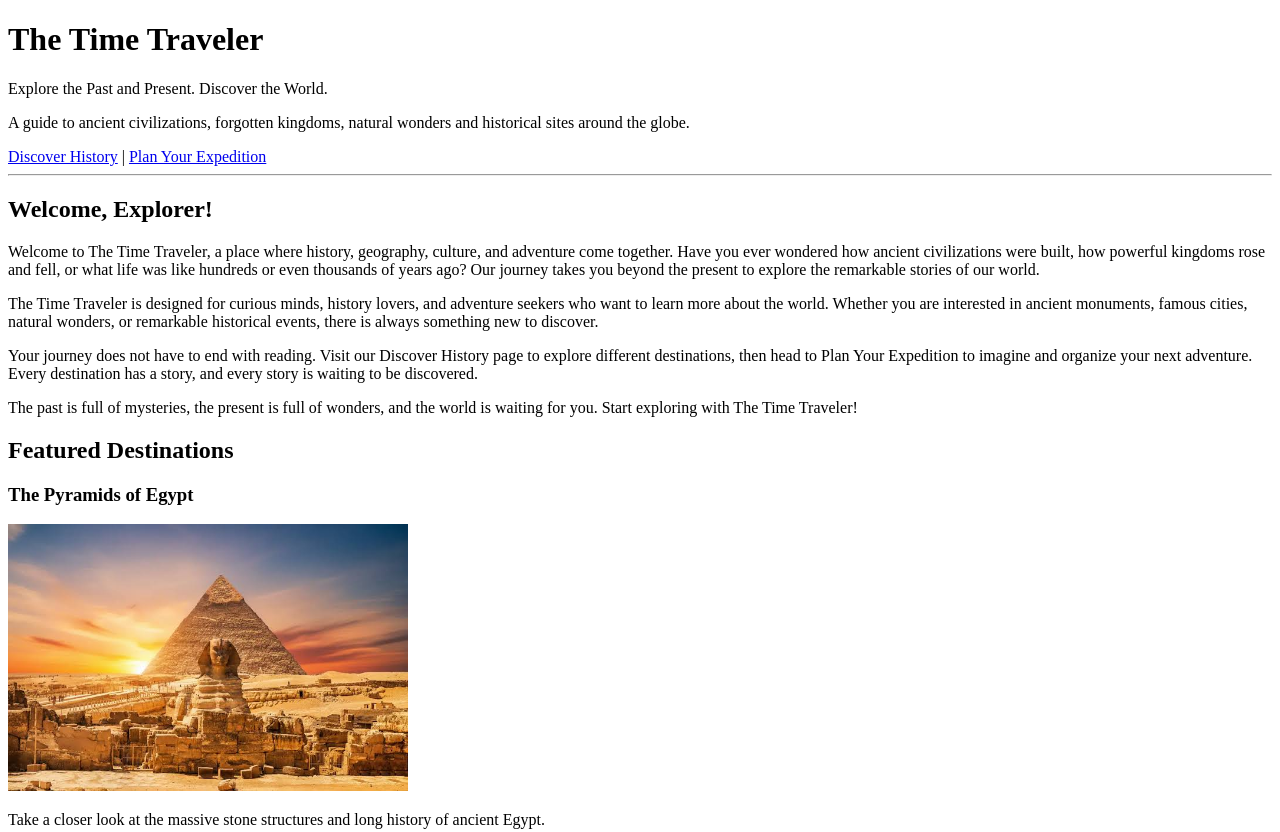
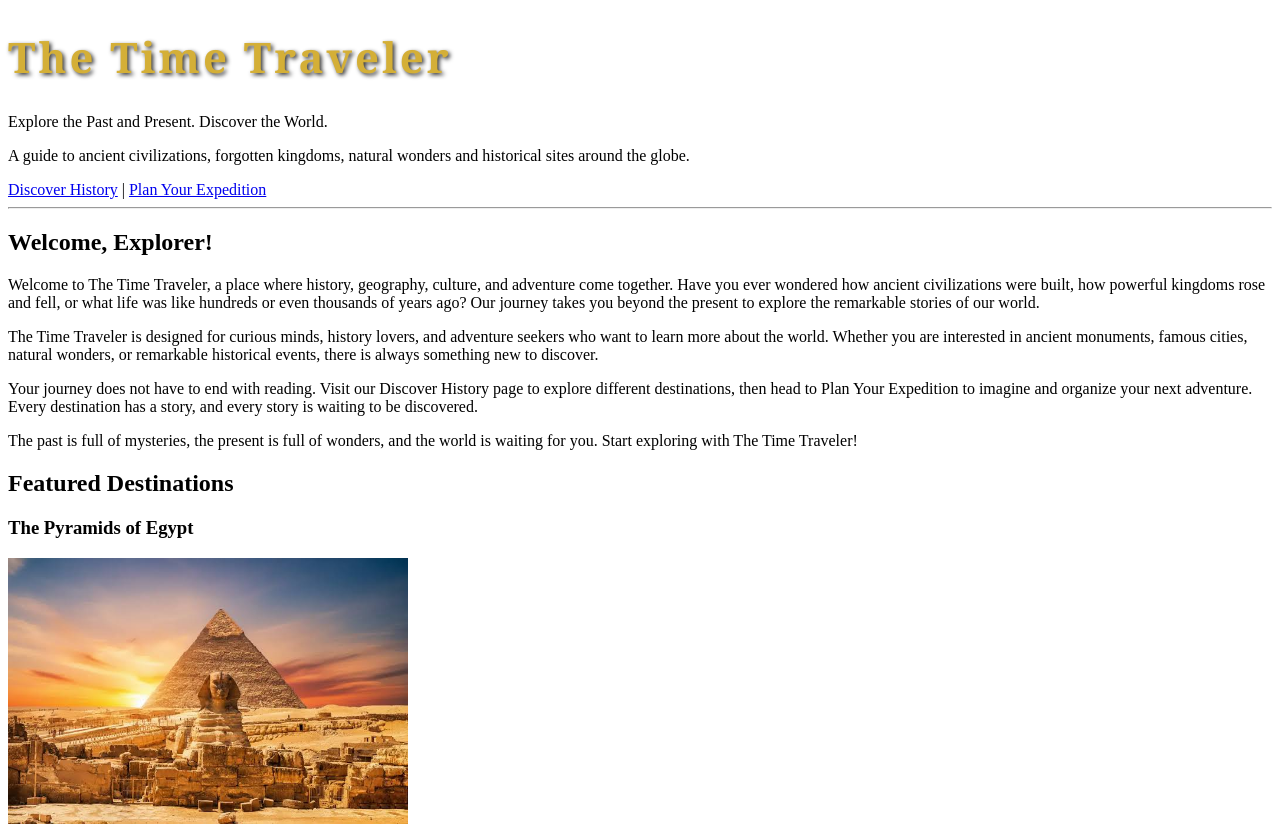
Before and after one commit to girumteshomegirum/the-time-traveler, a plain HTML site: page index.html in a window 1280 px wide. Shown: the top 832 px of the page. Drawn offline with Linux system fonts and the light colour scheme.

Commit message:
update homepage

```diff
--- a/index.html
+++ b/index.html
@@ -8,7 +8,9 @@
 <body>
 
   <header>
-    <h1>The Time Traveler</h1>
+    <h1 style="font-family: Georgia, serif; font-size: 42px; letter-spacing: 3px; color: #d4af37; text-shadow: 2px 2px 4px #333;">
+    The Time Traveler
+</h1>
     <p>Explore the Past and Present. Discover the World.</p>
     <p>A guide to ancient civilizations, forgotten kingdoms, natural wonders and historical sites around the globe.</p>
   </header>
```
